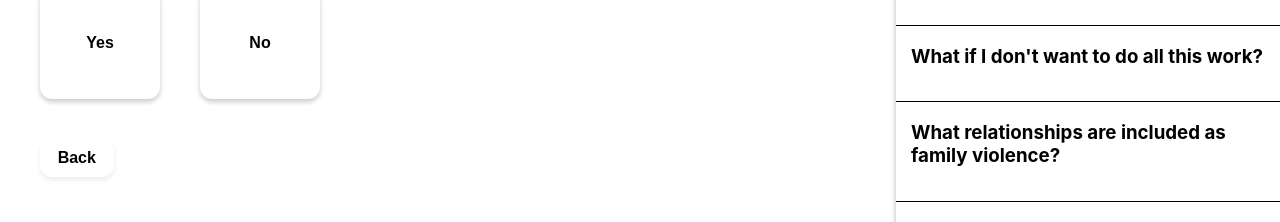
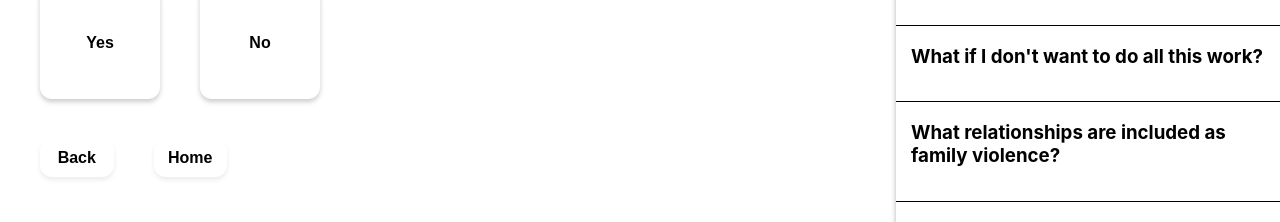
Before and after one commit to william-e43/hg-pipeline, a React (Create React App) app: page /q1 in a window 1280 px wide. Shown: the part 860-1082 px from the top of the page. Built offline with nearby package versions, Linux system fonts and the light colour scheme.

Commit message:
added a home button for all qs

```diff
--- a/src/components/ButtonTemplates.jsx
+++ b/src/components/ButtonTemplates.jsx
@@ -42,9 +42,9 @@ export const YNQuestion = ({yPath, nPath, currentPath, backPath, yButtonText, nB
     <ButtonWrapper>
       <StyledLink to={backPath}><SubmitButton>Back</SubmitButton></StyledLink>
     </ButtonWrapper>
-    {/* <ButtonWrapper>
-      <StyledLink to={path}><SubmitButton>Next</SubmitButton></StyledLink>
-    </ButtonWrapper> */}
+    <ButtonWrapper>
+      <StyledLink to={'/home'}><SubmitButton>Home</SubmitButton></StyledLink>
+    </ButtonWrapper>
   </div>
   )
 }
@@ -101,9 +101,9 @@ export const ThreeWayQuestion = (props) => {
       <ButtonWrapper>
         <StyledLink to={backPath}><SubmitButton>Back</SubmitButton></StyledLink>
       </ButtonWrapper>
-      {/* <ButtonWrapper>
-        <StyledLink to={path}><SubmitButton>Next</SubmitButton></StyledLink>
-      </ButtonWrapper> */}
+      <ButtonWrapper>
+        <StyledLink to={'/home'}><SubmitButton>Home</SubmitButton></StyledLink>
+      </ButtonWrapper>
     </div>
   )
 }
--- a/src/components/ListModal.jsx
+++ b/src/components/ListModal.jsx
@@ -91,7 +91,7 @@ const FAQ7 = {
       <ul>
         <li>Those from a "dating relationship" defined as a relationship between individuals who have or have had a continuing relationship of a romantic or intimate nature.</li>
         <li>Family relationships including individuals related by consanguinity or affinity, as determined under Sections 573.022 (descendant, common ancestor or adopted) and 573.024 (married or related to a spouse), Government Code, individuals who are former spouses of each other, individuals who are the parents of the same child, without regard to marriage, and a foster child and foster parent, without regard to whether those individuals reside together.</li>
-        <li>Roommates defined as members of a "Household" which means a unit composed of persons living together in the same dwelling, without regard to whether they are related to each other.  "Member of a household" includes a person who previously lived in a household.</li>
+        <li>Roommates are defined as members of a "Household" which means a unit composed of persons living together in the same dwelling, without regard to whether they are related to each other.  "Member of a household" includes a person who previously lived in a household.</li>
       </ul>
     </div>
 }
```
